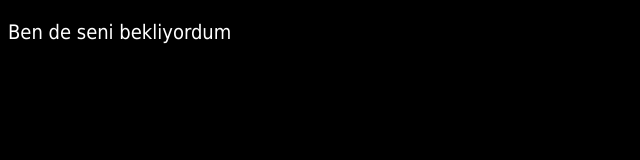
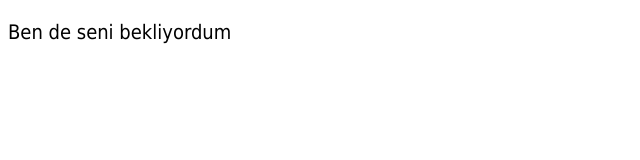
Before and after one commit to gozunusevem31/gozunusevem31.github.io, a plain HTML site: page index.html in a window 1280 px wide. Shown: the whole page, without its empty margins (0-640 px from the left). Drawn offline with Linux system fonts and the light colour scheme.

Commit message:
Update index.html

```diff
--- a/index.html
+++ b/index.html
@@ -3,7 +3,6 @@
   <head>
     <title>Hoşgeldin</title>
     <style type="text/css">
-        body { background-color:black; color:white; }
         p { font-family: Tahoma, Verdana; font-size: 20px; }
       </style>
   </head>
```
